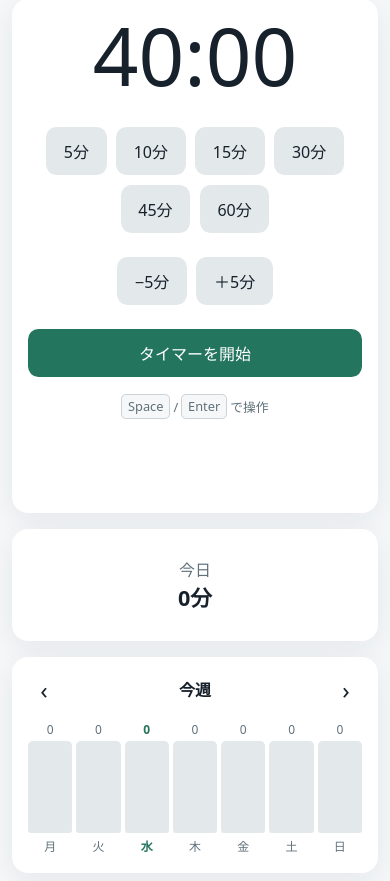
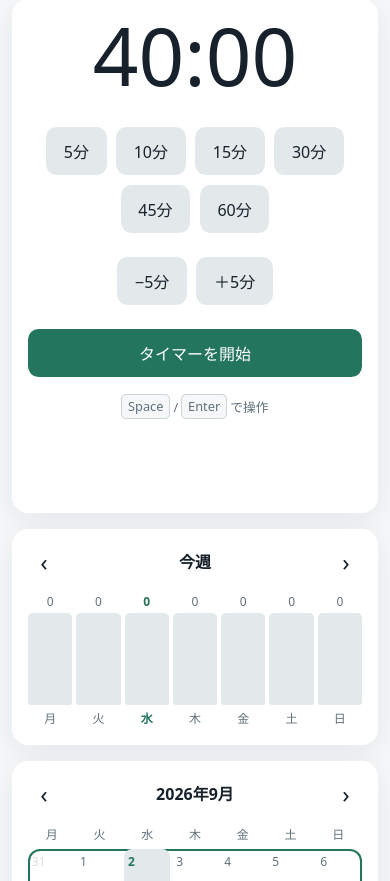
Before and after one commit to shogogoto/web-timer, a FastAPI app: page / in a window 390 px wide. Shown: the part 77-958 px from the top of the page. Run offline with FastAPI, Linux system fonts and the light colour scheme; the visitor is signed in with stand-in values (Sample User, id 1); tables that the repository leaves empty hold one stand-in row (values such as "Sample post").

Commit message:
Remove redundant daily summary card

```diff
--- a/app/static/style.css
+++ b/app/static/style.css
@@ -125,17 +125,13 @@ input, select {
 .reminder-actions { display: flex; gap: .5rem; }
 .reminder-edit-form { margin-top: 1rem; padding: 1rem; background: var(--background); border-radius: .75rem; }
 
-.activity-grid { position: relative; display: grid; grid-template-columns: 10rem 1fr; gap: 1rem; margin-top: 1rem; }
+.activity-grid { position: relative; display: grid; grid-template-columns: minmax(0, 1fr); gap: 1rem; margin-top: 1rem; }
 .activity-grid::before { content: ""; position: absolute; z-index: 5; top: -.35rem; left: 0; width: 25%; height: 2px; opacity: 0; background: var(--primary); border-radius: 999px; pointer-events: none; }
 .activity-grid.htmx-request { pointer-events: none; }
 .activity-grid.htmx-request::before { opacity: 1; animation: activity-loading .9s ease-in-out infinite; }
 .activity-grid > * { min-width: 0; }
 @keyframes activity-loading { from { transform: translateX(0); } to { transform: translateX(300%); } }
 .summary-card { min-width: 0; padding: 1.25rem; background: var(--surface); border-radius: 1rem; box-shadow: 0 8px 30px var(--shadow); }
-.today-summary { display: grid; place-content: center; text-align: center; }
-.today-summary span { color: var(--muted); }
-.today-summary strong { white-space: nowrap; font-size: clamp(1.35rem, 3vw, 2rem); }
-.today-summary small { margin-left: .2rem; font-size: .85rem; color: var(--muted); }
 .summary-heading { display: flex; align-items: baseline; justify-content: space-between; gap: 1rem; }
 .summary-heading h2 { margin: 0; font-size: 1rem; font-weight: 600; }
 .summary-heading strong { color: var(--muted); font-size: .9rem; }
@@ -149,7 +145,6 @@ input, select {
 .bar-track { position: relative; overflow: hidden; background: var(--control); border-radius: .3rem .3rem .15rem .15rem; }
 .bar { position: absolute; inset: auto 0 0; background: var(--primary); border-radius: .3rem .3rem .15rem .15rem; }
 .bar-value { overflow: hidden; text-overflow: ellipsis; }
-.monthly-summary { grid-column: 1 / -1; }
 .calendar { display: grid; grid-template-columns: repeat(7, 1fr); }
 .weekdays { margin-top: 1rem; color: var(--muted); font-size: .75rem; text-align: center; }
 .month-grid { display: grid; grid-template-columns: 1fr; gap: .35rem; margin-top: .4rem; }
@@ -209,9 +204,7 @@ th, td { padding: .8rem; text-align: left; border-bottom: 1px solid var(--border
   .timer-shell, .admin-shell { padding: .75rem; }
   .timer-card { padding: 1rem; }
   .presets { flex-wrap: wrap; }
-  .activity-grid { grid-template-columns: 1fr; }
-  .today-summary { min-height: 7rem; }
-  .monthly-summary { grid-column: auto; padding: 1rem; }
+  .monthly-summary { padding: 1rem; }
   .calendar-day { min-height: 3.5rem; padding: .25rem; }
   .activity-stats { grid-template-columns: 1fr; gap: .75rem; }
   .login { margin: 8vh 1rem; }
--- a/app/templates/admin_user.html
+++ b/app/templates/admin_user.html
@@ -5,9 +5,6 @@
   <header><a class="back-link" href="/admin">‹ 管理画面へ戻る</a><form method="post" action="/logout"><button class="link">ログアウト</button></form></header>
   <div class="admin-activity-heading"><div><h1>{{ account.username }}</h1><span>集中時間</span></div><div class="copy-report"><textarea x-ref="report" hidden>{{ report_text }}</textarea><button type="button" class="primary" @click="copyReport($refs.report.value)">集計をコピー</button><small x-text="copyStatus" aria-live="polite"></small></div></div>
   <section id="activity-grid" class="activity-grid" x-data='activityExplorer({{ activity.details | tojson }}, {{ activity.selected_date | tojson }})' hx-boost="true" hx-target="#activity-grid" hx-select="#activity-grid" hx-swap="outerHTML transition:true" hx-push-url="true" hx-indicator="#activity-grid">
-    <article class="summary-card today-summary">
-      <span>今日</span><strong>{{ format_hours_minutes(activity.today_seconds) }}</strong>
-    </article>
     <article class="summary-card weekly-summary">
       <div class="summary-heading week-heading">
         <a href="/admin/users/{{ account.id }}?week={{ activity.previous_week }}&month={{ activity.previous_week_month }}" aria-label="前週">‹</a>
--- a/app/templates/timer.html
+++ b/app/templates/timer.html
@@ -26,9 +26,6 @@
     <p class="error" x-text="error"></p>
   </section>
   <section id="activity-grid" class="activity-grid" x-data='activityExplorer({{ activity.details | tojson }}, {{ activity.selected_date | tojson }})' hx-boost="true" hx-target="#activity-grid" hx-select="#activity-grid" hx-swap="outerHTML transition:true" hx-push-url="true" hx-indicator="#activity-grid">
-    <article class="summary-card today-summary">
-      <span>今日</span><strong>{{ format_hours_minutes(activity.today_seconds) }}</strong>
-    </article>
     <article class="summary-card weekly-summary">
       <div class="summary-heading week-heading">
         <a href="/?week={{ activity.previous_week }}&month={{ activity.previous_week_month }}" aria-label="前週">‹</a>
```
Also changed, not shown: tests/test_static_version.py (+1 -0 lines).
